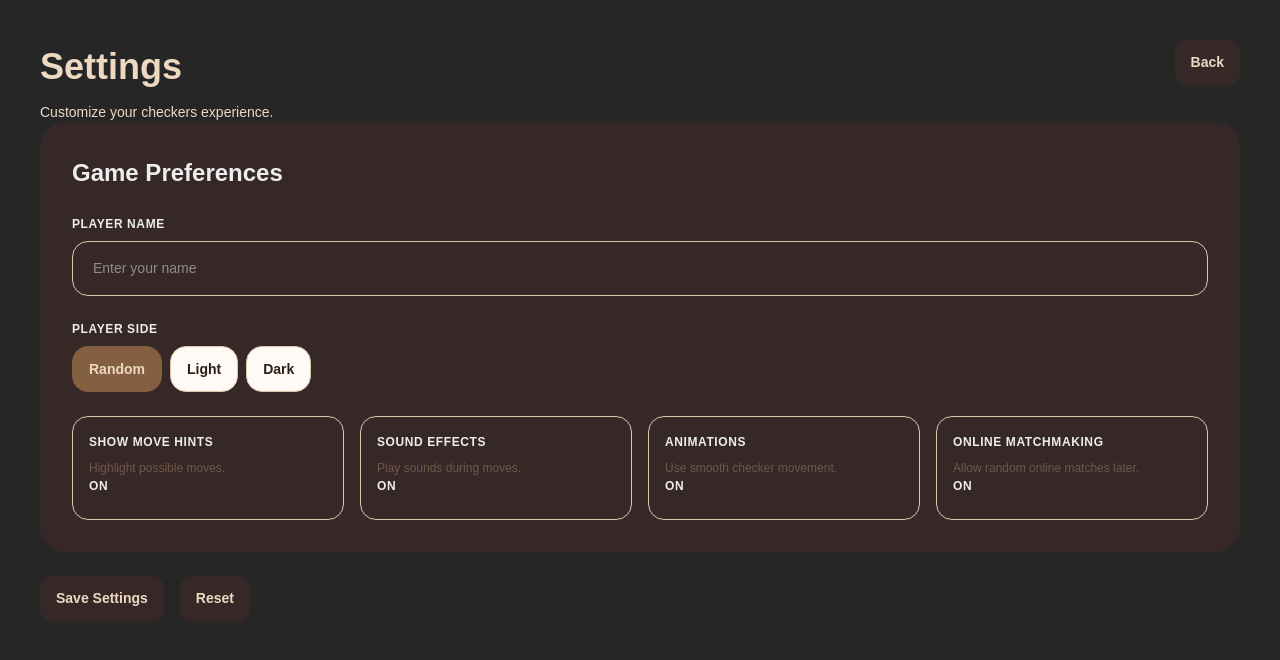
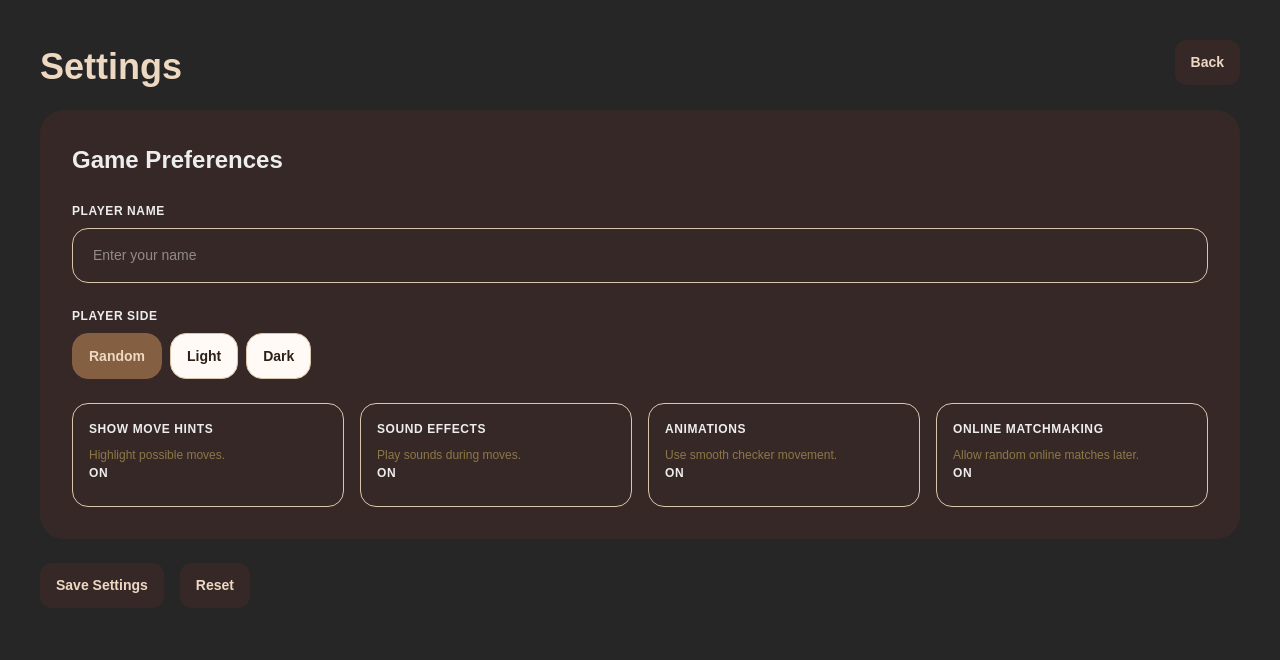
Before and after one commit to Lucas-Urbanski/Checkers, a Next.js app: page /settings in a window 1280 px wide. Shown: the top 660 px of the page. Built offline with nearby package versions, Linux system fonts and the light colour scheme.

Commit message:
settings UI update

```diff
--- a/app/settings/page.tsx
+++ b/app/settings/page.tsx
@@ -90,9 +90,8 @@ export default function Settings() {
   return (
     <main className="m-4 sm:m-6 md:m-8 lg:m-10">
       <header className="flex justify-between">
-        <div>
+        <div className="mb-4">
           <h1 className="title">Settings</h1>
-          <p className="subtitle">Customize your checkers experience.</p>
         </div>
         <Link href="/" className="button">
           Back
@@ -137,16 +136,18 @@ export default function Settings() {
               key={key}
               type="button"
               onClick={() => updateSetting(key, !settings[key])}
-              className="toggleButton"
+              className={`rounded-2xl border p-4 text-left transition ${
+                settings[key]
+                  ? "border-[#dcc5ad] hover:bg-[#edd9c2] hover:text-black"
+                  : "border-[#855f42] bg-[#edd9c2] text-black"
+              }`}
             >
               <div className="flex flex-col justify-between ">
                 <div>
                   <p className="label">{label}</p>
                   <p className="cardSubtitle">{desc}</p>
                 </div>
-                <p className="label">
-                  {settings[key] ? "On" : "Off"}
-                </p>
+                <p className="label">{settings[key] ? "On" : "Off"}</p>
               </div>
             </button>
           ))}
@@ -154,18 +155,10 @@ export default function Settings() {
       </section>
 
       <div className="flex mt-6 gap-4">
-        <button
-          type="button"
-          onClick={saveSettings}
-          className="button"
-        >
+        <button type="button" onClick={saveSettings} className="button">
           Save Settings
         </button>
-        <button
-          type="button"
-          onClick={resetSettings}
-          className="button"
-        >
+        <button type="button" onClick={resetSettings} className="button">
           Reset
         </button>
       </div>
--- a/styles/settings.css
+++ b/styles/settings.css
@@ -1,9 +1,7 @@
 :root {
-  /* Colors */
   --bg-primary: rgb(55, 40, 40);
-  --bg-hover-dark: rgb(110, 75, 50);
-  --bg-hover-light: #edd8c2;
-  --text-dark: #6f5848;
+  --bg-hover: rgb(110, 75, 50);
+  --text-dark: rgb(140, 120, 70);
   --text-light: #edd8c2;
   --border-color: #dcc5ad;
 
@@ -72,8 +70,7 @@
   outline-offset: 2px;
 }
 
-.button,
-.toggleButton {
+.button {
   cursor: pointer;
   box-sizing: border-box;
   transition:
@@ -97,25 +94,6 @@
 
 .button:hover,
 .button:focus-visible {
-  background: var(--bg-hover-dark);
+  background: var(--bg-hover);
   outline: none;
 }
-
-.toggleButton {
-  border: 1px solid var(--border-color);
-  border-radius: var(--radius-md);
-  background: transparent;
-}
-
-.toggleButton {
-  padding: 1rem;
-  text-align: left;
-  width: 100%;
-}
-
-.toggleButton:hover,
-.toggleButton:focus-visible {
-  background: var(--bg-hover-light);
-  color: black;
-  outline: none;
-}
```
